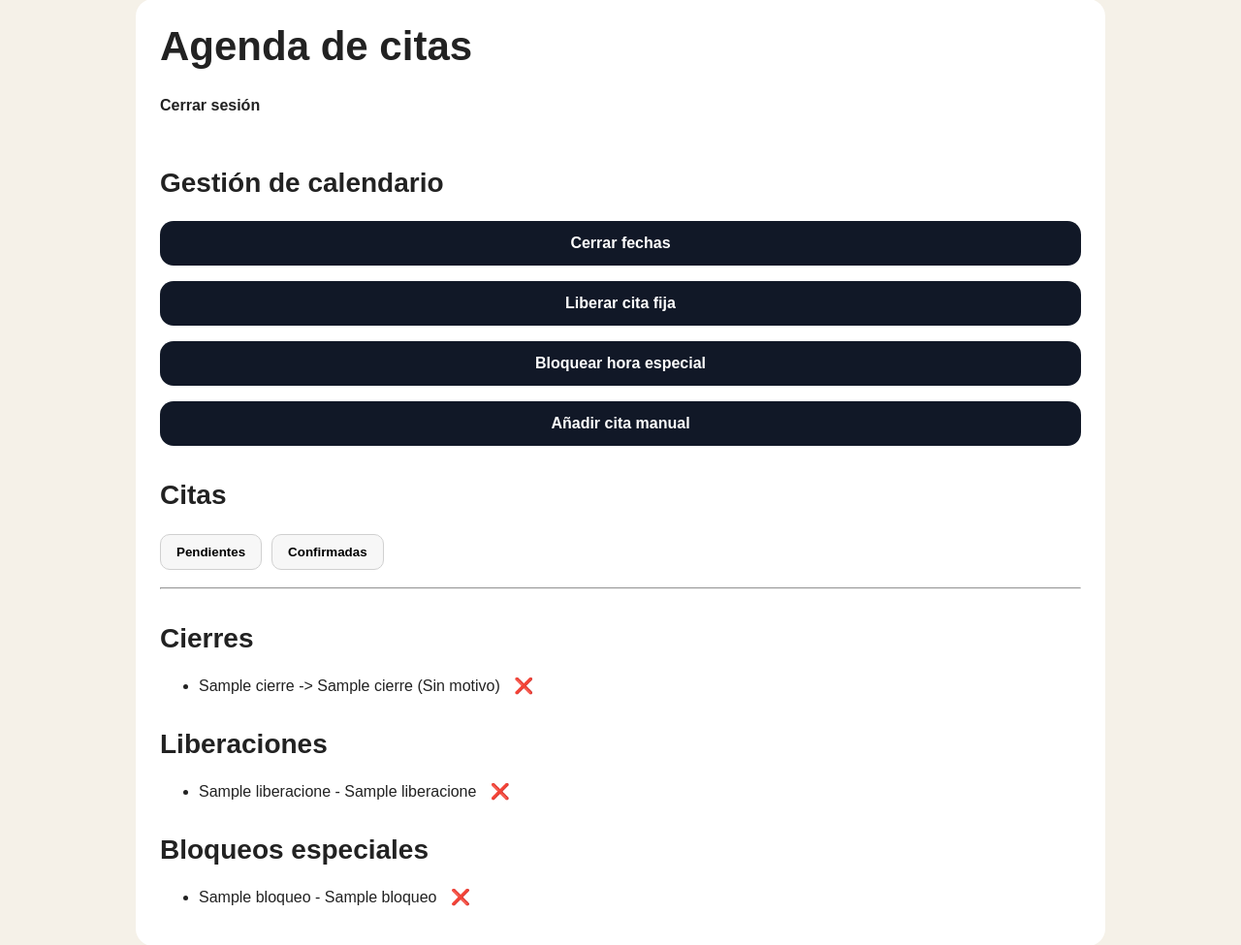
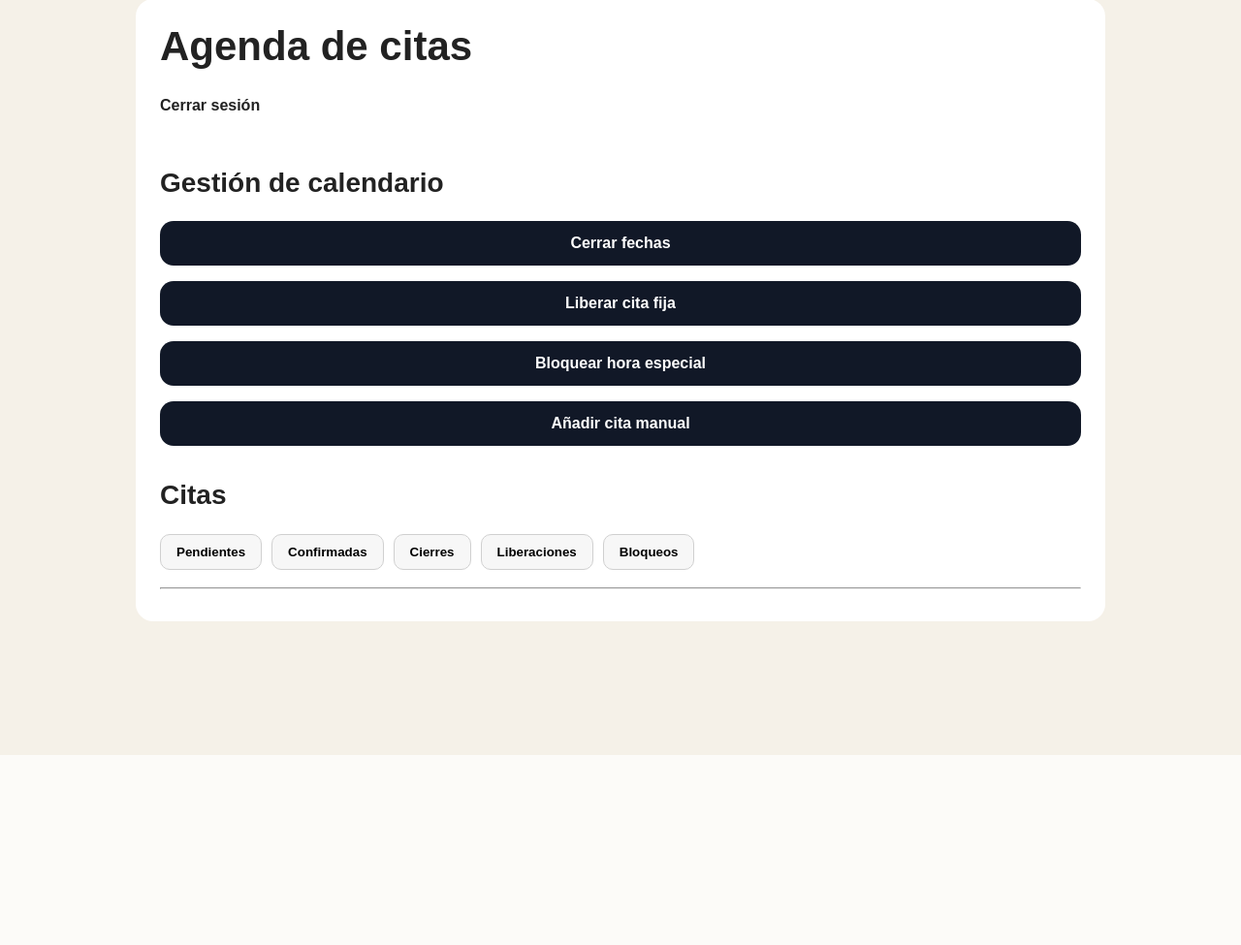
Before and after one commit to alainfourcart-dev/my_primer_programa, a Flask app: template templates/admin.html in a window 1280 px wide. Shown: the part 21-996 px from the top of the page at 97% size. After the commit the page ends 800 px from the top, so only its background shows below. Run offline with Flask 3, Linux system fonts and the light colour scheme; the template is opened without the code that fills it: most values are stand-ins (such as "Sample title", 1, 10 or a date in 2020).

Commit message:
act panel admin cuatro

```diff
--- a/templates/admin.html
+++ b/templates/admin.html
@@ -346,6 +346,15 @@ function mostrarSeccion(idPanel, boton) {
                     <button type="button" class="boton-accion-secundario" onclick="mostrarSeccion('panel-confirmadas', this)">
                         Confirmadas
                     </button>
+                    <button type="button" class="boton-accion-secundario" onclick="mostrarSeccion('panel-cierres', this)">
+                        Cierres
+                    </button>
+                    <button type="button" class="boton-accion-secundario" onclick="mostrarSeccion('panel-liberaciones', this)">
+                        Liberaciones
+                    </button>
+                    <button type="button" class="boton-accion-secundario" onclick="mostrarSeccion('panel-bloqueos', this)">
+                        Bloqueos
+                    </button>
                 </div>
 
                 <div id="panel-pendientes" class="panel-lista">
@@ -410,6 +419,8 @@ function mostrarSeccion(idPanel, boton) {
             </div>
         </div>
         <hr>
+        <div id="panel-cierres" class="panel-lista">
+            <div class="seccion">
                 <h2>Cierres</h2>
                 <ul>
                     {% for c in cierres %}
@@ -419,7 +430,11 @@ function mostrarSeccion(idPanel, boton) {
                         </li>
                     {% endfor %}
                 </ul>
+            </div>
+        </div>
 
+        <div id="panel-liberaciones" class="panel-lista">
+            <div class="seccion">
                 <h2>Liberaciones</h2>
                 <ul>
                     {% for l in liberaciones %}
@@ -429,7 +444,11 @@ function mostrarSeccion(idPanel, boton) {
                     </li>
                     {% endfor %}
                 </ul>
+            </div>
+        </div>
 
+        <div id="panel-bloqueos" class="panel-lista">
+            <div class="seccion">
                 <h2>Bloqueos especiales</h2>
                 <ul>
                     {% for b in bloqueos %}
@@ -440,5 +459,7 @@ function mostrarSeccion(idPanel, boton) {
                     {% endfor %}
                 </ul>
             </div>
+        </div>
+    </div>
 </body>
 </html>
```
Lines whose indentation alone changed are shown as unchanged.
